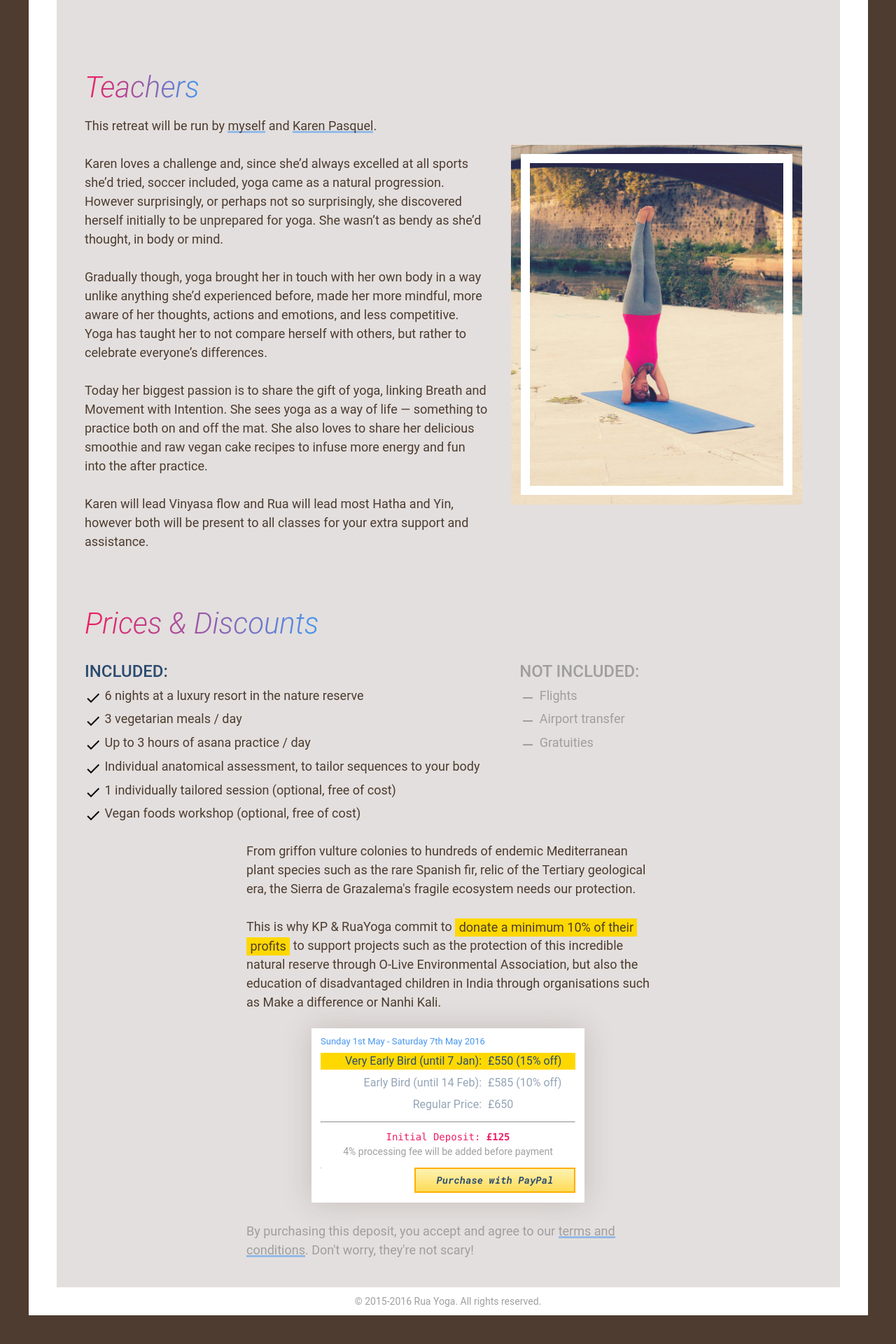
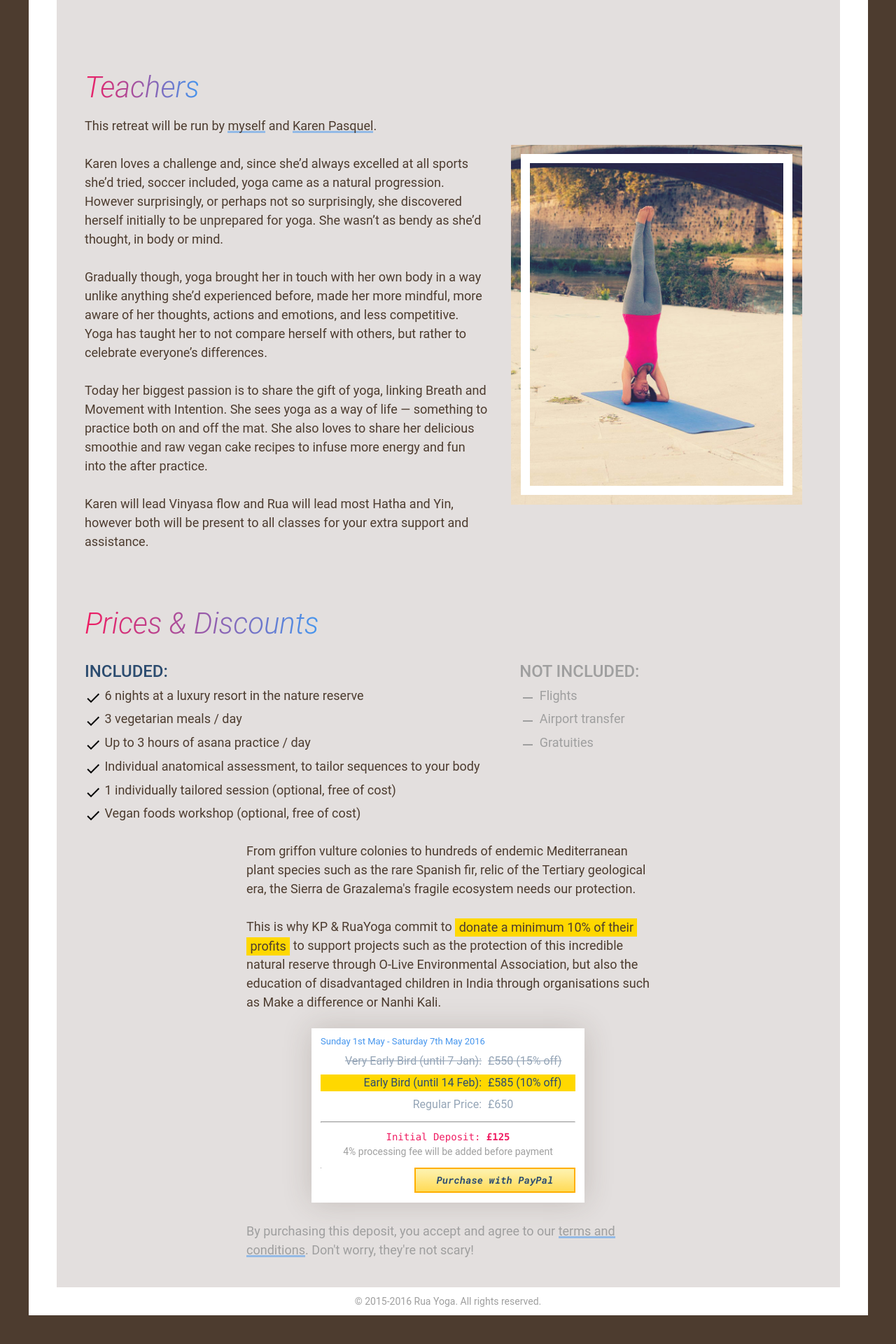
Before and after one commit to ruahvitulv/ruahvitulv.github.io, a Jekyll site: the page built from retreats.html, in a window 1280 px wide. Shown: the part 3022-4942 px from the top of the page at 70% size. Built offline with Jekyll 4.4.1, drawn with Linux system fonts in a browser that asks for light colours; nearby versions of some CDN libraries.

Commit message:
update price from to early bird

```diff
--- a/_includes/retreat-form.html
+++ b/_includes/retreat-form.html
@@ -3,13 +3,13 @@
 <article class="m-prices">
 	<div class="m-prices-date">Sunday 1<span class="hidden-sm">st</span> May - Saturday 7<span class="hidden-sm">th</span> May 2016</div>
 	<ul class="m-prices-list clearfix">
-		<li class="m-prices-price active">
+		<li class="m-prices-price disabled">
 			<div class="m-prices-priceName">Very Early Bird (until 7 Jan):</div>
 			<div class="m-prices-priceValue">
 				<strong>£550</strong> <span class="hidden-sm">(15% off)</span>
 			</div>
 		</li>
-		<li class="m-prices-price ">
+		<li class="m-prices-price active">
 			<div class="m-prices-priceName">Early Bird (until 14 Feb):</div>
 			<div class="m-prices-priceValue">
 				<strong>£585</strong> <span class="hidden-sm">(10% off)</span>
```
Also changed, not shown: 1 other file.
